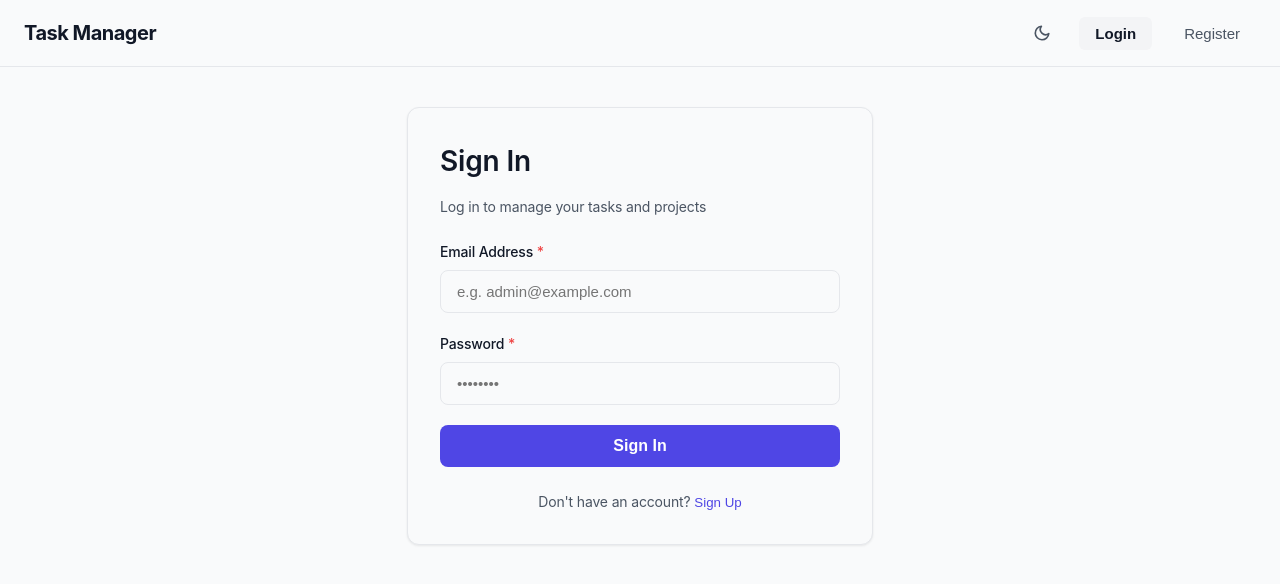
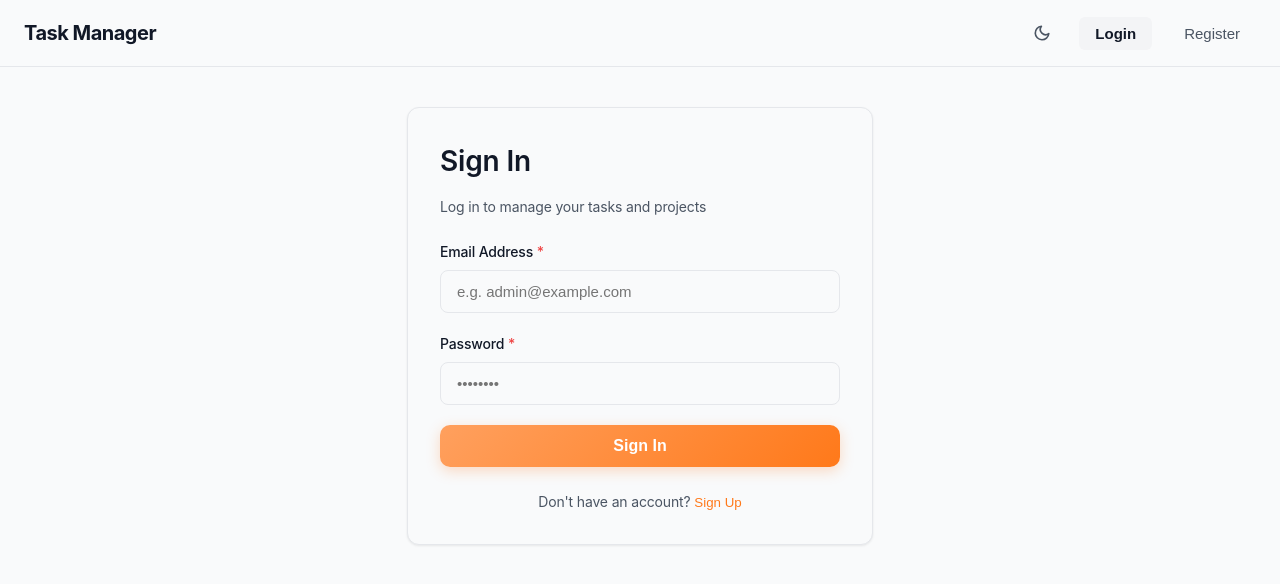
Before and after one commit to Shruti17Y/Task-Management, a React app in the folder frontend/: page / in a window 1280 px wide. Shown: the top 584 px of the page. Built offline with nearby package versions, Linux system fonts and the light colour scheme; no server answers; the HTML template or start-up script is replaced by a standard one.

Commit message:
Update Button CSS

```diff
--- a/frontend/src/App.css
+++ b/frontend/src/App.css
@@ -45,16 +45,23 @@
   background: var(--accent);
   color: #fff;
   border: none;
-  padding: 8px 16px;
-  border-radius: 6px;
-  font-size: 15px;
-  font-weight: 500;
+  padding: 8px 18px;
+  border-radius: 8px;
+  font-size: 14px;
+  font-weight: 600;
   cursor: pointer;
-  transition: all 0.2s ease;
+  /* box-shadow: 0 4px 10px var(--accent-shadow); */
+  /* transition: all 0.25s cubic-bezier(0.4, 0, 0.2, 1); */
 }
 
 .nav-button-solid:hover {
-  filter: brightness(0.9);
+  background: var(--accent);
+  /* box-shadow: 0 6px 14px var(--accent-shadow); */
+  transform: translateY(-1px);
+}
+
+.nav-button-solid:active {
+  transform: scale(0.97) translateY(0);
 }
 
 /* Page containers */
@@ -153,28 +160,32 @@ main {
 .btn-primary {
   width: 100%;
   padding: 12px;
-  border-radius: 8px;
-  background: var(--accent);
+  border-radius: 10px;
+  background: var(--accent-gradient);
   color: #fff;
   border: none;
   font-size: 16px;
   font-weight: 600;
   cursor: pointer;
-  transition: all 0.2s ease;
+  box-shadow: 0 4px 14px var(--accent-shadow);
+  transition: all 0.25s cubic-bezier(0.4, 0, 0.2, 1);
 }
 
 .btn-primary:hover {
-  filter: brightness(0.95);
+  background: var(--accent-gradient-hover);
+  box-shadow: 0 6px 20px var(--accent-shadow);
+  transform: translateY(-1px);
 }
 
 .btn-primary:active {
-  transform: scale(0.98);
+  transform: scale(0.97) translateY(0);
 }
 
 .btn-primary:disabled {
   opacity: 0.6;
   cursor: not-allowed;
   transform: none;
+  box-shadow: none;
 }
 
 .auth-footer {
@@ -411,7 +422,8 @@ main {
   position: absolute;
   top: 4px;
   right: 4px;
-  background: #ef4444; /* Bright premium red */
+  background: #ef4444;
+  /* Bright premium red */
   color: #ffffff;
   font-size: 10px;
   font-weight: 700;
@@ -431,9 +443,11 @@ main {
   0% {
     box-shadow: 0 0 0 0 rgba(239, 68, 68, 0.6);
   }
+
   70% {
     box-shadow: 0 0 0 6px rgba(239, 68, 68, 0);
   }
+
   100% {
     box-shadow: 0 0 0 0 rgba(239, 68, 68, 0);
   }
@@ -469,13 +483,23 @@ main {
 }
 
 @keyframes fadeIn {
-  from { opacity: 0; }
-  to { opacity: 1; }
+  from {
+    opacity: 0;
+  }
+
+  to {
+    opacity: 1;
+  }
 }
 
 @keyframes slideInRight {
-  from { transform: translateX(100%); }
-  to { transform: translateX(0); }
+  from {
+    transform: translateX(100%);
+  }
+
+  to {
+    transform: translateX(0);
+  }
 }
 
 .sidebar-header {
@@ -795,6 +819,7 @@ main {
     transform: translateX(120%);
     opacity: 0;
   }
+
   to {
     transform: translateX(0);
     opacity: 1;
@@ -808,6 +833,7 @@ main {
 .toast-success {
   border-left-color: #10b981;
 }
+
 .toast-success .toast-icon {
   color: #10b981;
 }
@@ -815,6 +841,7 @@ main {
 .toast-error {
   border-left-color: #ef4444;
 }
+
 .toast-error .toast-icon {
   color: #ef4444;
 }
@@ -822,6 +849,7 @@ main {
 .toast-info {
   border-left-color: #3b82f6;
 }
+
 .toast-info .toast-icon {
   color: #3b82f6;
 }
@@ -829,6 +857,7 @@ main {
 .toast-warning {
   border-left-color: #f59e0b;
 }
+
 .toast-warning .toast-icon {
   color: #f59e0b;
 }
--- a/frontend/src/components/Button/Button.jsx
+++ b/frontend/src/components/Button/Button.jsx
@@ -78,12 +78,15 @@ const styles = {
     boxSizing: 'border-box',
   },
   primary: {
-    background: 'var(--accent)',
+    background: 'var(--accent-gradient, var(--accent))',
     color: '#fff',
     fontWeight: '600',
+    boxShadow: '0 4px 10px var(--accent-shadow, rgba(255, 121, 26, 0.2))',
   },
   primaryHover: {
-    filter: 'brightness(0.95)',
+    background: 'var(--accent-gradient-hover, var(--accent-hover))',
+    boxShadow: '0 6px 14px var(--accent-shadow, rgba(255, 121, 26, 0.25))',
+    transform: 'translateY(-1px)',
   },
   secondary: {
     background: 'var(--code-bg)',
--- a/frontend/src/index.css
+++ b/frontend/src/index.css
@@ -5,10 +5,13 @@
   --card-bg: #ffffff;
   --border: #e5e7eb;
   --code-bg: #f3f4f6;
-  --accent: #4f46e5;
-  /* Indigo */
-  --accent-hover: #4338ca;
-  --accent-bg: #eff6ff;
+  --accent: #ff791a;
+  /* Professional brand orange */
+  --accent-hover: #e0630d;
+  --accent-bg: #fff8f3;
+  --accent-gradient: linear-gradient(135deg, #ffa05e 0%, #ff791a 100%);
+  --accent-gradient-hover: linear-gradient(135deg, #ffae75 0%, #ff8933 100%);
+  --accent-shadow: rgba(255, 121, 26, 0.25);
   --shadow: 0 1px 3px 0 rgba(0, 0, 0, 0.05), 0 1px 2px 0 rgba(0, 0, 0, 0.03);
   --shadow-lg: 0 10px 15px -3px rgba(0, 0, 0, 0.03), 0 4px 6px -2px rgba(0, 0, 0, 0.01);
 
@@ -49,9 +52,13 @@
   --card-bg: #111827;
   --border: #1f2937;
   --code-bg: #1f2937;
-  --accent: #6366f1;
-  --accent-hover: #4f46e5;
-  --accent-bg: rgba(99, 102, 241, 0.1);
+  --accent: #ffa05e;
+  /* Lighter Orange for dark contrast */
+  --accent-hover: #ff791a;
+  --accent-bg: rgba(255, 121, 26, 0.1);
+  --accent-gradient: linear-gradient(135deg, #ffa05e 0%, #ff791a 100%);
+  --accent-gradient-hover: linear-gradient(135deg, #ffae75 0%, #ff8933 100%);
+  --accent-shadow: rgba(255, 121, 26, 0.35);
   --shadow: 0 4px 6px -1px rgba(0, 0, 0, 0.5), 0 2px 4px -1px rgba(0, 0, 0, 0.3);
   --shadow-lg: 0 20px 25px -5px rgba(0, 0, 0, 0.6), 0 10px 10px -5px rgba(0, 0, 0, 0.4);
 
@@ -116,6 +123,7 @@ code {
     transform: translateY(20px);
     opacity: 0;
   }
+
   to {
     transform: translateY(0);
     opacity: 1;
```
